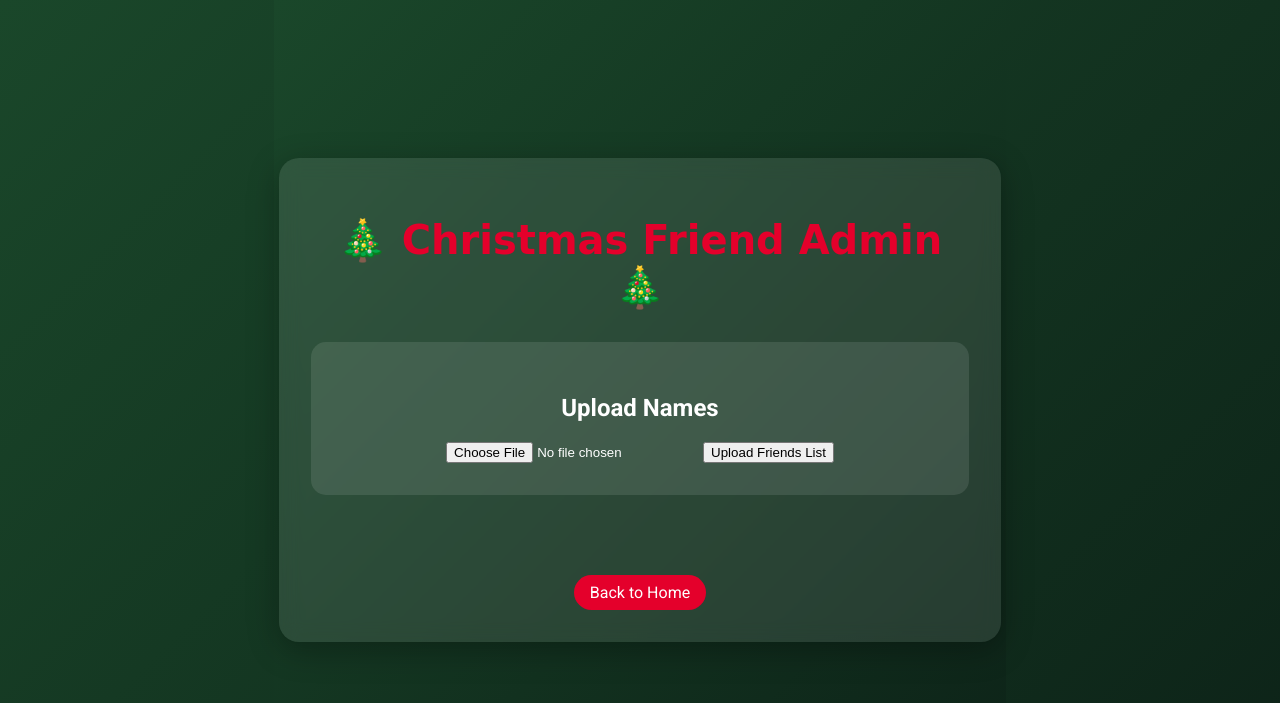
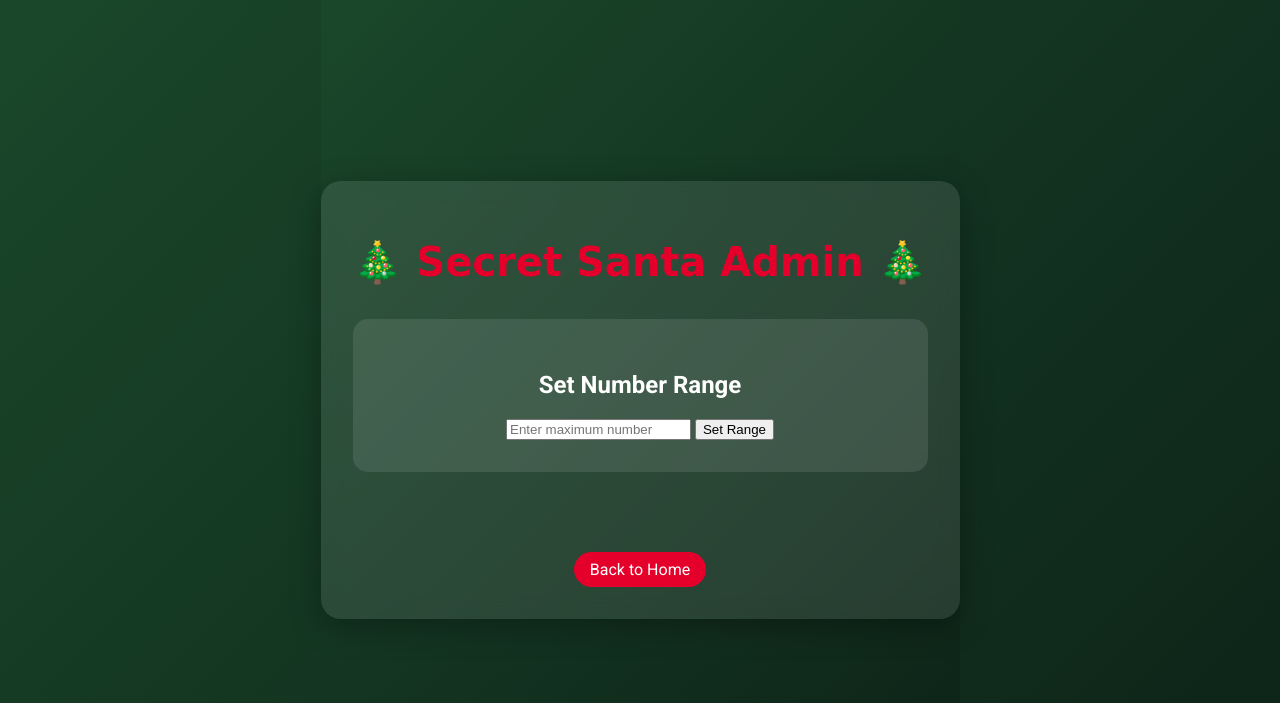
Before and after one commit to alanbarret/secret_santa_picker, a Flask app: page /admin in a window 1280 px wide. Shown: the top 703 px of the page. Run offline with Flask 3, Linux system fonts and the light colour scheme; some web fonts are replaced.

Commit message:
number picker

```diff
--- a/app.py
+++ b/app.py
@@ -1,85 +1,77 @@
 from flask import Flask, render_template, request, redirect, url_for, flash
 import random
-import csv
-import io
 import os
 
 app = Flask(__name__)
 app.secret_key = os.urandom(24)
 
-# Dictionary to store names and their assignment status
-names_pool = {}  # Format: {name: {'is_assigned_to': None, 'has_picked': False}}
+# Dictionary to store numbers and their assignment status
+numbers_pool = {}  # Format: {number: {'is_assigned_to': None, 'has_picked': False}}
 
 @app.route('/')
 def index():
-    # Only show names that haven't picked yet
-    available_names = [name for name, status in names_pool.items()
-                      if not status['has_picked']]
-    return render_template('index.html', names=available_names)
+    # Only show numbers that haven't picked yet
+    available_numbers = [num for num, status in numbers_pool.items()
+                        if not status['has_picked']]
+    return render_template('index.html', numbers=sorted(available_numbers))
 
 @app.route('/admin')
 def admin():
-    return render_template('admin.html', names=names_pool)
+    return render_template('admin.html', numbers=numbers_pool)
 
+@app.route('/set_range', methods=['POST'])
+def set_range():
+    try:
+        max_number = int(request.form.get('max_number', 0))
+        if max_number < 2:
+            flash('Please enter a number greater than 1', 'error')
+            return redirect(url_for('admin'))
 
-@app.route('/upload_csv', methods=['POST'])
-def upload_csv():
-    if 'file' not in request.files:
-        flash('No file selected', 'error')
-        return redirect(url_for('admin'))
+        numbers_pool.clear()
+        for num in range(1, max_number + 1):
+            numbers_pool[num] = {
+                'is_assigned_to': None,
+                'has_picked': False
+            }
 
-    file = request.files['file']
-    if file.filename == '':
-        flash('No file selected', 'error')
-        return redirect(url_for('admin'))
-
-    if file and file.filename.endswith('.csv'):
-        try:
-            stream = io.StringIO(file.stream.read().decode("UTF8"), newline=None)
-            csv_reader = csv.reader(stream)
-
-            names_pool.clear()
-            for row in csv_reader:
-                if row:  # Skip empty rows
-                    name = row[0].strip()
-                    if name:  # Skip empty names
-                        names_pool[name] = {
-                            'is_assigned_to': None,  # Who this person is Secret Santa for
-                            'has_picked': False      # Whether they've picked their person
-                        }
-
-            flash('Names uploaded successfully!', 'success')
-        except Exception as e:
-            flash(f'Error processing file: {str(e)}', 'error')
-    else:
-        flash('Please upload a CSV file', 'error')
+        flash('Number range set successfully!', 'success')
+    except ValueError:
+        flash('Please enter a valid number', 'error')
 
     return redirect(url_for('admin'))
 
-@app.route('/pick_friend', methods=['POST'])
-def pick_friend():
-    current_person = request.form.get('name', '')
+@app.route('/pick_number', methods=['POST'])
+def pick_number():
+    try:
+        # Get list of numbers that haven't picked yet
+        available_picker_numbers = [num for num, status in numbers_pool.items()
+                                 if not status['has_picked']]
 
-    # Check if person has already picked
-    if current_person not in names_pool or names_pool[current_person]['has_picked']:
-        flash('You have already picked your Secret Santa friend!', 'error')
+        if not available_picker_numbers:
+            flash('All numbers have been assigned!', 'error')
+            return redirect(url_for('index'))
+
+        # Randomly select a number for the current user
+        current_number = random.choice(available_picker_numbers)
+
+        # Get list of available numbers to be picked (not assigned and not the current number)
+        available_numbers = [num for num, status in numbers_pool.items()
+                           if status['is_assigned_to'] is None and num != current_number]
+
+        if not available_numbers:
+            flash('No more numbers available to pick!', 'error')
+            return redirect(url_for('index'))
+
+        chosen_number = random.choice(available_numbers)
+        numbers_pool[current_number]['has_picked'] = True
+        numbers_pool[chosen_number]['is_assigned_to'] = current_number
+
+        return render_template('result_popup.html',
+                             current_number=current_number,
+                             chosen_number=chosen_number)
+    except Exception as e:
+        flash('An error occurred while picking numbers', 'error')
         return redirect(url_for('index'))
-
-    # Get list of available names (not assigned and not the current person)
-    available_names = [name for name, status in names_pool.items()
-                      if status['is_assigned_to'] is None and name != current_person]
-
-    if not available_names:
-        flash('No more friends available to pick!', 'error')
-        return redirect(url_for('index'))
-
-    chosen_friend = random.choice(available_names)
-    names_pool[current_person]['has_picked'] = True
-    names_pool[chosen_friend]['is_assigned_to'] = current_person
-
-    return render_template('result_popup.html',
-                         current_person=current_person,
-                         chosen_friend=chosen_friend)
 
 if __name__ == '__main__':
     app.run(debug=True)
--- a/templates/admin.html
+++ b/templates/admin.html
@@ -3,7 +3,7 @@
 <head>
     <meta charset="UTF-8">
     <meta name="viewport" content="width=device-width, initial-scale=1.0">
-    <title>Christmas Friend Admin</title>
+    <title>Secret Santa Admin</title>
     <link href="https://fonts.googleapis.com/css2?family=Mountains+of+Christmas:wght@700&family=Roboto:wght@400;700&display=swap" rel="stylesheet">
     <style>
         body, html {
@@ -100,11 +100,22 @@
             background: #ff1744;
             transform: translateY(-2px);
         }
+
+        .assignment-info {
+            display: flex;
+            flex-direction: column;
+            gap: 0.5rem;
+        }
+
+        .gift-number {
+            color: #ffc107;
+            font-weight: bold;
+        }
     </style>
 </head>
 <body>
     <div class="container">
-        <h1>🎄 Christmas Friend Admin 🎄</h1>
+        <h1>🎄 Secret Santa Admin 🎄</h1>
 
         {% with messages = get_flashed_messages(with_categories=true) %}
             {% if messages %}
@@ -117,20 +128,25 @@
         {% endwith %}
 
         <div class="upload-section">
-            <h2>Upload Names</h2>
-            <form action="{{ url_for('upload_csv') }}" method="post" enctype="multipart/form-data">
-                <input type="file" name="file" accept=".csv" required>
-                <button type="submit">Upload Friends List</button>
+            <h2>Set Number Range</h2>
+            <form action="{{ url_for('set_range') }}" method="post">
+                <input type="number" name="max_number" min="2" required placeholder="Enter maximum number">
+                <button type="submit">Set Range</button>
             </form>
         </div>
 
         <div class="names-list">
-            {% for name, status in names.items() %}
+            {% for number, status in numbers.items()|sort %}
                 <div class="name-tag">
-                    <span>{{ name }}</span>
-                    <div class="status">
+                    <div class="assignment-info">
+                        <span>Number {{ number }}</span>
                         {% if status.has_picked %}
                             <span class="assigned">Has picked ✓</span>
+                            {% for gift_num, gift_status in numbers.items() %}
+                                {% if gift_status.is_assigned_to == number %}
+                                    <span class="gift-number">Gift Number: {{ gift_num }}</span>
+                                {% endif %}
+                            {% endfor %}
                         {% else %}
                             <span class="not-assigned">Hasn't picked yet ○</span>
                         {% endif %}
--- a/templates/result_popup.html
+++ b/templates/result_popup.html
@@ -99,8 +99,8 @@
     <div class="popup">
         <h1>🎄 Secret Santa Result 🎄</h1>
         <div class="result">
-            <p>Dear {{ current_person }},</p>
-            <p>You are {{ chosen_friend }}'s Secret Santa! 🎁</p>
+            <!-- <p>Number {{ current_number }},</p> -->
+            <p>Your Secret Santa Gift Number is {{ chosen_number }}! 🎁</p>
         </div>
         <div class="message">
             Remember to keep it a secret! 🤫
```
Also changed, not shown: templates/index.html (+2 -15 lines), 1 other file.
